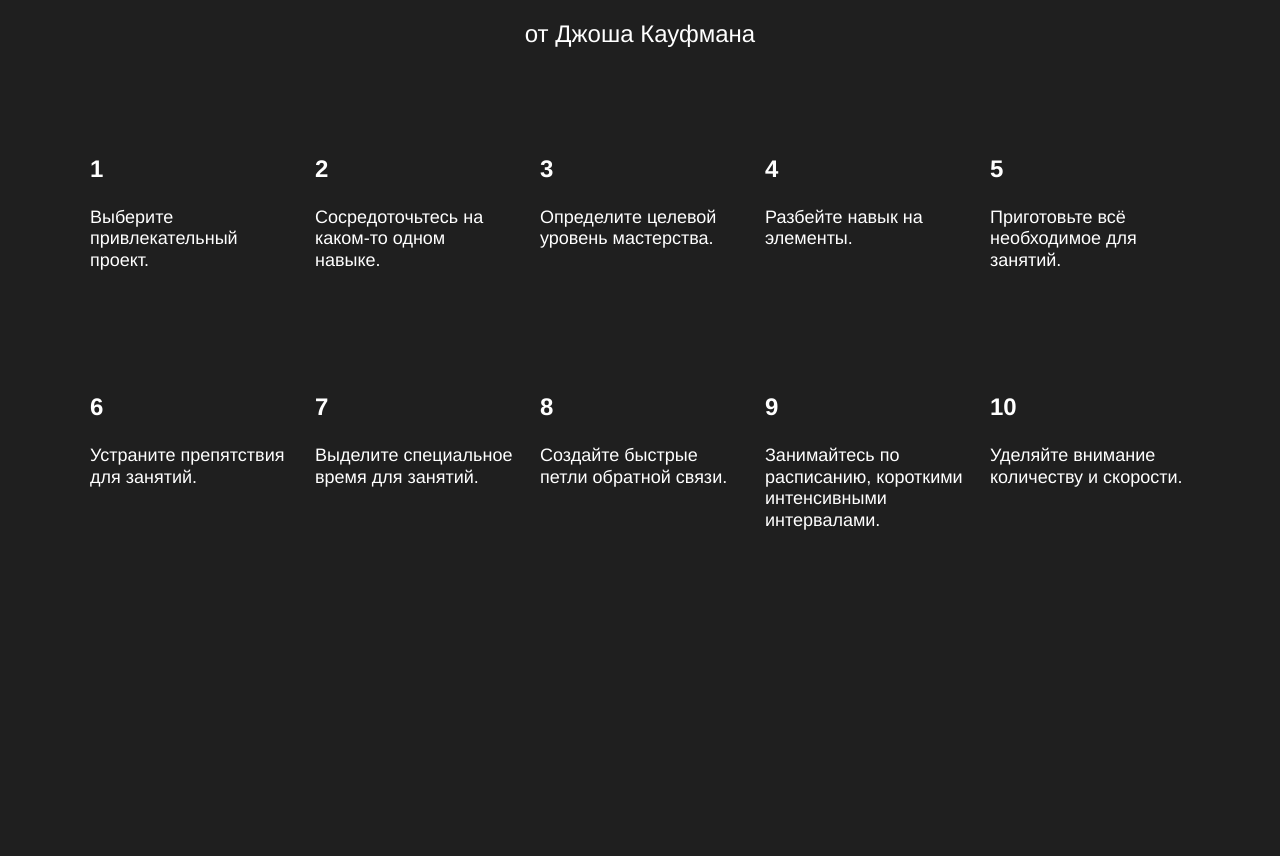
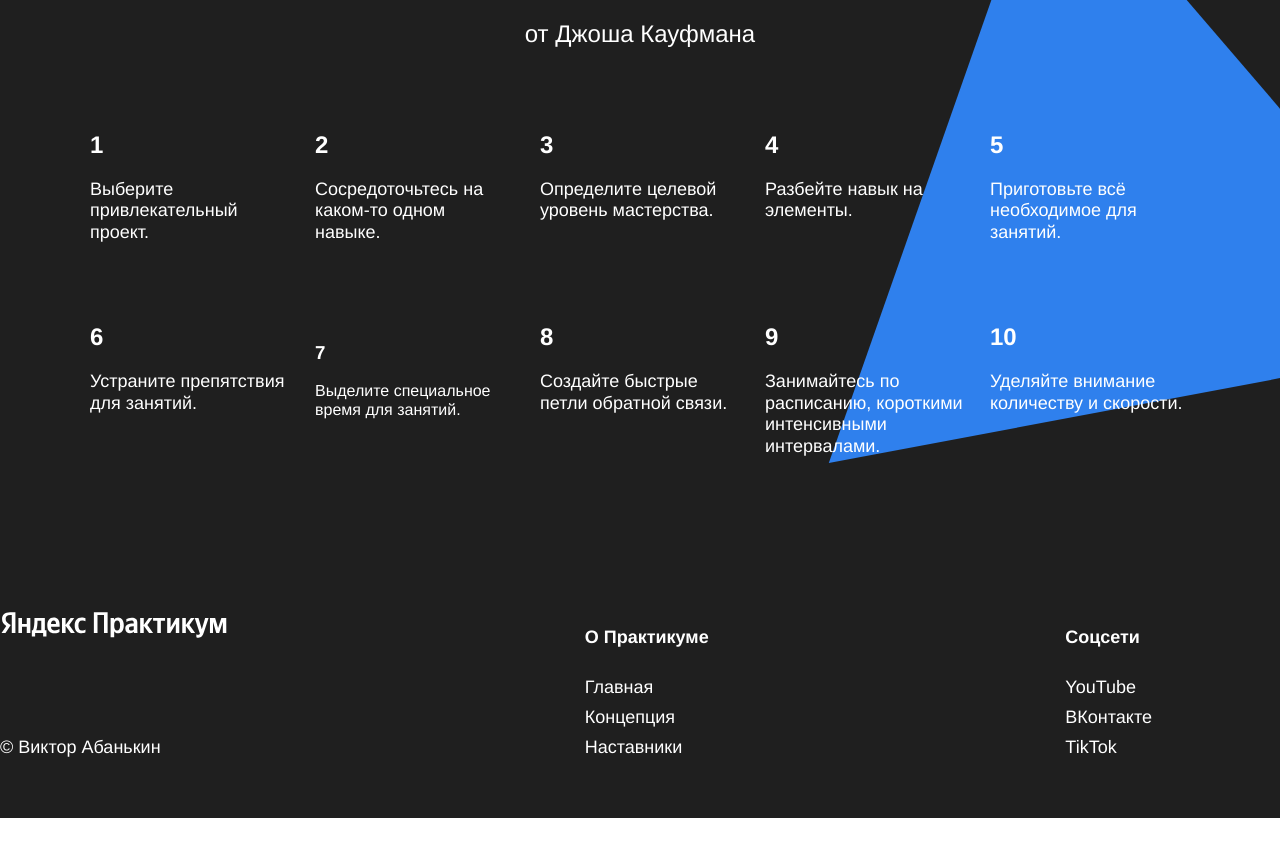
Before and after one commit to wycktor/how-to-learn, a plain HTML site: page index.html in a window 1280 px wide. Shown: the part 3059-3915 px from the top of the page. After the commit the page ends 3877 px from the top, so only its background shows below. Drawn offline with Linux system fonts and the light colour scheme.

Commit message:
Блок footer

```diff
--- a/index.html
+++ b/index.html
@@ -94,57 +94,57 @@
         <img class="feynman__img" src="./images/feynman.png" alt="Фото американского учёного Ричарда Филлипса Фейнмана">
       </section>
       <section class="kaufman">
-        <h2 class="section__title_theme_dark">Принципы обучения</h2>
-        <p class="section__subtitle_theme_dark">от Джоша Кауфмана</p>
-        <div class="table_theme_dark">
-          <div class="table__cell_theme_dark">
-            <h3 class="table__heading_theme_dark">1</h3>
-            <p class="table__text_theme_dark">Выберите привлекательный проект.</p>
+        <h2 class="section__title section__title_theme_dark">Принципы обучения</h2>
+        <p class="section__subtitle section__subtitle_theme_dark">от Джоша Кауфмана</p>
+        <div class="table table_theme_dark">
+          <div class="table__cell table__cell_theme_dark">
+            <h3 class="table__heading">1</h3>
+            <p class="table__text">Выберите привлекательный проект.</p>
           </div>
 
-          <div class="table__cell_theme_dark">
-            <h3 class="table__heading_theme_dark">2</h3>
-            <p class="table__text_theme_dark">Сосредоточьтесь на каком-то одном навыке.</p>
+          <div class="table__cell table__cell_theme_dark">
+            <h3 class="table__heading">2</h3>
+            <p class="table__text">Сосредоточьтесь на каком-то одном навыке.</p>
           </div>
 
-          <div class="table__cell_theme_dark">
-            <h3 class="table__heading_theme_dark">3</h3>
-            <p class="table__text_theme_dark">Определите целевой уровень мастерства.</p>
+          <div class="table__cell table__cell_theme_dark">
+            <h3 class="table__heading">3</h3>
+            <p class="table__text">Определите целевой уровень мастерства.</p>
           </div>
 
-          <div class="table__cell_theme_dark">
-            <h3 class="table__heading_theme_dark">4</h3>
-            <p class="table__text_theme_dark">Разбейте навык на элементы.</p>
+          <div class="table__cell table__cell_theme_dark">
+            <h3 class="table__heading">4</h3>
+            <p class="table__text">Разбейте навык на элементы.</p>
           </div>
 
-          <div class="table__cell_theme_dark">
-            <h3 class="table__heading_theme_dark">5</h3>
-            <p class="table__text_theme_dark">Приготовьте всё необходимое для занятий.</p>
+          <div class="table__cell table__cell_theme_dark">
+            <h3 class="table__heading">5</h3>
+            <p class="table__text">Приготовьте всё необходимое для занятий.</p>
           </div>
 
-          <div class="table__cell_theme_dark">
-            <h3 class="table__heading_theme_dark">6</h3>
-            <p class="table__text_theme_dark">Устраните препятствия для занятий.</p>
+          <div class="table__cell table__cell_theme_dark">
+            <h3 class="table__heading">6</h3>
+            <p class="table__text">Устраните препятствия для занятий.</p>
           </div>
 
-          <div class="table__cell_theme_dark">
+          <div class="table__cell table__cell_theme_dark">
             <h3 class="table__heading_theme_dark">7</h3>
             <p class="table__text_theme_dark">Выделите специальное время для занятий.</p>
           </div>
 
-          <div class="table__cell_theme_dark">
-            <h3 class="table__heading_theme_dark">8</h3>
-            <p class="table__text_theme_dark">Создайте быстрые петли обратной связи.</p>
+          <div class="table__cell table__cell_theme_dark">
+            <h3 class="table__heading">8</h3>
+            <p class="table__text">Создайте быстрые петли обратной связи.</p>
           </div>
 
-          <div class="table__cell_theme_dark">
-            <h3 class="table__heading_theme_dark">9</h3>
-            <p class="table__text_theme_dark">Занимайтесь по расписанию, короткими интенсивными интервалами.</p>
+          <div class="table__cell table__cell_theme_dark">
+            <h3 class="table__heading">9</h3>
+            <p class="table__text">Занимайтесь по расписанию, короткими интенсивными интервалами.</p>
           </div>
 
-          <div class="table__cell_theme_dark">
-            <h3 class="table__heading_theme_dark">10</h3>
-            <p class="table__text_theme_dark">Уделяйте внимание количеству и скорости.</p>
+          <div class="table__cell table__cell_theme_dark">
+            <h3 class="table__heading">10</h3>
+            <p class="table__text">Уделяйте внимание количеству и скорости.</p>
           </div>
 
         </div>
@@ -154,8 +154,35 @@
 
     <footer class="footer">
       <div class="footer__columns">
-        <div class="footer_column_content_copyright">
+        <div class="footer__column_content_copyright">
+          <div class="logo logo_place_footer"></div>
+          <p class="footer__author">&copy; Виктор Абанькин</p>
+        </div>
 
+        <div class="footer__column_content_info">
+          <h2 class="footer__column_heading">О Практикуме</h2>
+          <div class="footer__column_links">
+            <a href="#" class="footer__column_link">Главная</a>
+            <a href="#" class="footer__column_link">Концепция</a>
+            <a href="#" class="footer__column_link">Наставники</a>
+          </div>
+        </div>
+
+        <div class="footer__column_content_social">
+          <h2 class="footer__column_heading">Соцсети</h2>
+          <div class="footer__column_links">
+            <a href="https://www.youtube.com/" class="footer__column_link">
+              <div class="footer__social_icon"></div>YouTube
+            </a>
+
+            <a href="https://vk.com/" class="footer__column_link">
+              <div class="footer__social_icon"></div>ВКонтакте
+            </a>
+
+            <a href="https://www.tiktok.com/" class="footer__column_link">
+              <div class="footer__social_icon"></div>TikTok
+            </a>
+          </div>
         </div>
       </div>
     </footer>
--- a/styles/style.css
+++ b/styles/style.css
@@ -180,25 +180,26 @@
 }
 
 .feynman{
-  min-width: 648px;
   min-height: 890px;
   position: relative;
   background-color: #f2f2f2;
+  margin-top: 100px;
+  display: flex;
+  flex-direction: column;
+  align-items: center;
 }
 
 .feynman__title{
+  min-width: 648px;
   text-align: center;
   line-height: 1.15;
   font-size: 120px;
   font-weight: 600;
   padding-bottom: 70px;
-  z-index: 2;
 }
 
 .feynman__subtitle{
-  position: absolute;
-  top: 50%;
-  left: 50%;
+  text-align: center;
   line-height: 51px;
   font-size: 36px;
   font-weight: normal;
@@ -210,6 +211,7 @@
   top: 50%;
   right: 48px;
   text-decoration: none;
+  color: #2f80ed;
   line-height: 51px;
   font-size: 36px;
   font-weight: normal;
@@ -221,77 +223,114 @@
   left: 0;
   width: 867px;
   height: 637px;
-  z-index: 0;
 }
 
 .kaufman{
   background-color: #1f1f1f;
-  color: white;
+  position: relative;
   overflow: hidden;
+  padding: 90px 0;
 }
 
 .section__title_theme_dark{
-  line-height: 1.15;
-  font-size: 60px;
-  font-weight: 600;
-  width: 60%;
-  text-align: center;
-  margin: 0 auto;
-  padding-top: 90px;
-
+  color: white;
 }
 
 .section__subtitle_theme_dark{
-  line-height: 34px;
-  font-size: 24px;
-  font-weight: normal;
-  width: 60%;
-  text-align: center;
-  margin: 0 auto;
-  margin-top: 20px;
-}
-
-.table_theme_dark{
-  width: 1100px;
-  display: flex;
-  justify-content: space-between;
-  flex-wrap: wrap;
-  margin: 0 auto;
+  color: white;
 }
 
 /* и элемента с модификатором вида ключ-значение */
 .table__cell_theme_dark {
   width: 200px;
   color: white;
+  margin-top: 80px;
   margin-right: 0;
-  margin-top: 80px;
+  z-index: 2;
 }
 
-.table__heading_theme_dark{
-  line-height: 1.15;
-  font-size: 24px;
-  font-weight: 600;
+.kaufman__triangle{
+  position: absolute;
+  top: 0;
+  right: -210px;
+  width: 877px;
+  height: 877px;
+  background-image: url(../images/kaufman-triangle.svg);
+  background-size: contain;
+  background-repeat: no-repeat;
+  z-index: 1;
 }
 
-.table__text_theme_dark{
-  line-height: 1.2;
+.footer{
+  display: flex;
+  flex-basis: 711px;
+  background-color: #1f1f1f;
+  padding-top: 60px;
+  padding-bottom: 40px;
+}
+
+.footer__columns{
+  display: flex;
+  justify-content: space-between;
+  width: 90%;
+  color: white;
+}
+
+.footer__column_content_copyright{
+  display: flex;
+  flex-direction: column;
+  justify-content: space-between;
+}
+
+.logo_place_footer{
+  background-image: url(../images/logo_place_footer.svg);
+}
+
+.footer__author{
+  line-height: 25px;
+  font-size: 18px;
+  font-weight: normal;
+  margin: 18px 0;
+}
+
+.footer__column_content_info{
+  align-self: unsafe center;
+}
+
+.footer__column_heading{
+  line-height: 30px;
+  font-size: 18px;
+  font-weight: 600;
+  margin-bottom: 20px;
+}
+
+.footer__column_links{
+  display: flex;
+  flex-direction: column;
+  margin-bottom: 16px;
+}
+
+.footer__column_link{
+  text-decoration: none;
+  color: white;
+  line-height: 30px;
   font-size: 18px;
   font-weight: normal;
 }
 
-.kaufman__triangle{
-  width: 877px;
-  height: 877px;
-  background-image: url(./images/kaufman-triangle.svg);
-  background-size: contain;
-  background-repeat: no-repeat;
-  background-position: right;
+.footer__column_content_social{
+  display: flex;
+  flex-direction: column;
 }
 
-.footer{
+/* .footer__social_icon:first-child{
+  background-image: url(../images/youtube-icon.svg);
+} */
 
+.footer__social_icon{
+  background-image: url(../images/vk_color_white.svg);
 }
 
-.footer__columns{
-
-}
+/* .footer__social_icon:last-child{
+  background-image: url(../images/tiktok-icon.svg);
+} */
```
